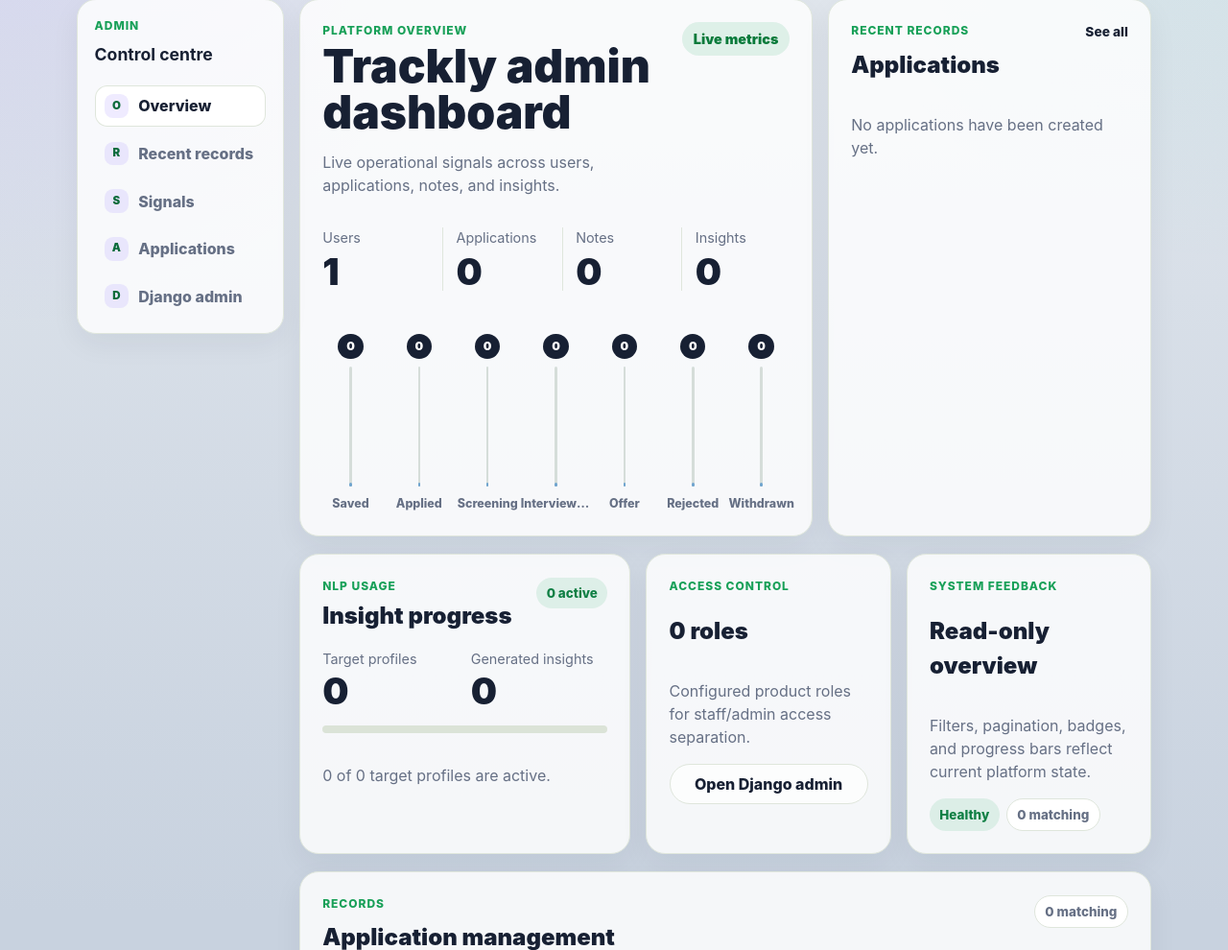
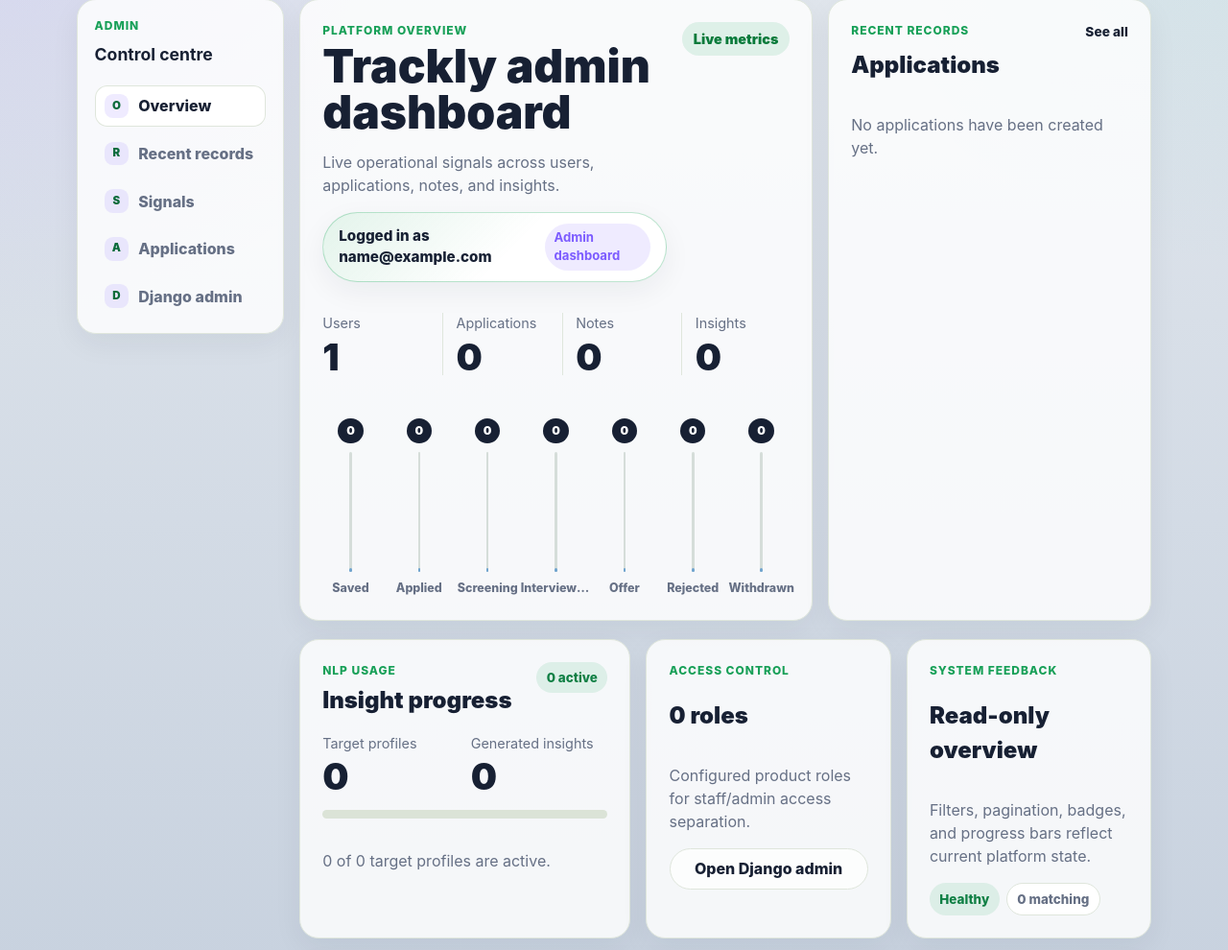
Before and after one commit to AAdewunmi/Trackly-Job-Applications-Tracker-Project, a Django app: page /dashboard/admin/ in a window 1280 px wide. Shown: the part 138-1128 px from the top of the page at 96% size. Run offline with Django 5.2, Linux system fonts and the light colour scheme; the visitor is signed in with stand-in values (Sample User, id 1); data comes from the database, SQL or seed files in the repository; data that the repository does not hold is empty.

Commit message:
feat(dashboard): add user and admin identity display to dashboards

```diff
--- a/static/css/theme.css
+++ b/static/css/theme.css
@@ -1535,6 +1535,42 @@ textarea:focus {
   max-width: 40rem;
 }
 
+.tl-dashboard-identity {
+  display: inline-flex;
+  align-items: center;
+  justify-content: center;
+  gap: 0.45rem;
+  margin: 1.25rem auto 0;
+  border: 1px solid rgba(24, 160, 88, 0.28);
+  border-radius: 999px;
+  background:
+    linear-gradient(135deg, rgba(24, 160, 88, 0.12), transparent 55%),
+    #ffffff;
+  box-shadow: var(--tl-shadow-soft);
+  color: var(--tl-text);
+  font-size: 0.95rem;
+  font-weight: 800;
+  padding: 0.65rem 1rem;
+}
+
+.tl-dashboard-identity span {
+  color: var(--tl-text);
+}
+
+.tl-dashboard-identity strong {
+  display: inline-flex;
+  align-items: center;
+  border-radius: 999px;
+  background: var(--tl-accent-soft);
+  color: var(--tl-accent);
+  font-size: 0.82rem;
+  padding: 0.32rem 0.58rem;
+}
+
+.tl-dashboard-identity-admin {
+  margin-top: 1rem;
+}
+
 .tl-dashboard-empty-state {
   margin-top: 0;
 }
--- a/templates/base.html
+++ b/templates/base.html
@@ -6,7 +6,7 @@
     <meta charset="utf-8">
     <meta name="viewport" content="width=device-width, initial-scale=1">
     <title>{% block title %}Trackly{% endblock %}</title>
-    <link href="{% static 'css/theme.css' %}?v=20260611-admin-dashboard-01" rel="stylesheet">
+    <link href="{% static 'css/theme.css' %}?v=20260612-dashboard-identity-01" rel="stylesheet">
     <script src="https://unpkg.com/htmx.org@2.0.4" defer></script>
   </head>
   <body class="{% block body_class %}{% endblock %}">
--- a/templates/dashboard/admin_index.html
+++ b/templates/dashboard/admin_index.html
@@ -41,6 +41,10 @@
                         <p class="tl-eyebrow">Platform overview</p>
                         <h1>Trackly admin dashboard</h1>
                         <p class="tl-muted">Live operational signals across users, applications, notes, and insights.</p>
+                        <div class="tl-dashboard-identity tl-dashboard-identity-admin" aria-label="Current dashboard session">
+                            <span>Logged in as {{ request.user.email }}</span>
+                            <strong>Admin dashboard</strong>
+                        </div>
                     </div>
                     <span class="tl-dashboard-status">Live metrics</span>
                 </div>
--- a/templates/dashboard/user_index.html
+++ b/templates/dashboard/user_index.html
@@ -10,6 +10,10 @@
         <p class="tl-muted">
             Track applications, review job search momentum, capture notes, and prepare for explainable job-fit insights from one workspace.
         </p>
+        <div class="tl-dashboard-identity" aria-label="Current dashboard session">
+            <span>Logged in as {{ request.user.email }}</span>
+            <strong>User dashboard</strong>
+        </div>
     </div>
 
     <div class="tl-dashboard-page">
```
Also changed, not shown: apps/dashboard/tests/test_dashboard_views.py (+4 -0 lines).
